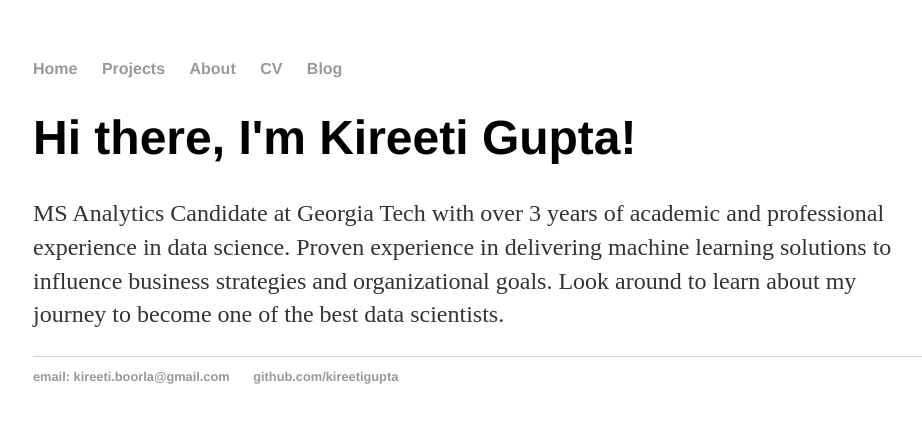
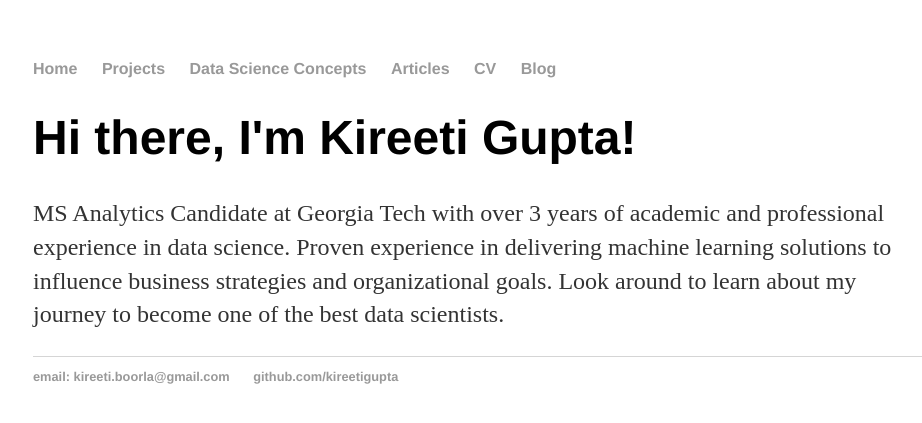
Before and after one commit to kireetigupta/kireetiboorla.github.io, a Jekyll site: the page built from index.html, in a window 1280 px wide. Shown: the top 423 px of the page, without its empty margins (159-1081 px from the left). Built offline with Jekyll 4.4.1, drawn with Linux system fonts in a browser that asks for light colours.

Commit message:
Update default.html

```diff
--- a/_layouts/default.html
+++ b/_layouts/default.html
@@ -10,7 +10,8 @@
 	    		<ul>
 	        		<li><a href="/">Home</a></li>
 		        	<li><a href="/projects">Projects</a></li>
-		        	<li><a href="/about">About</a></li>
+				<li><a href="/about">Data Science Concepts</a></li>
+		        	<li><a href="/about">Articles</a></li>
 	        		<li><a href="/cv">CV</a></li>
 	        		<li><a href="/blog">Blog</a></li>
 	    		</ul>
```
